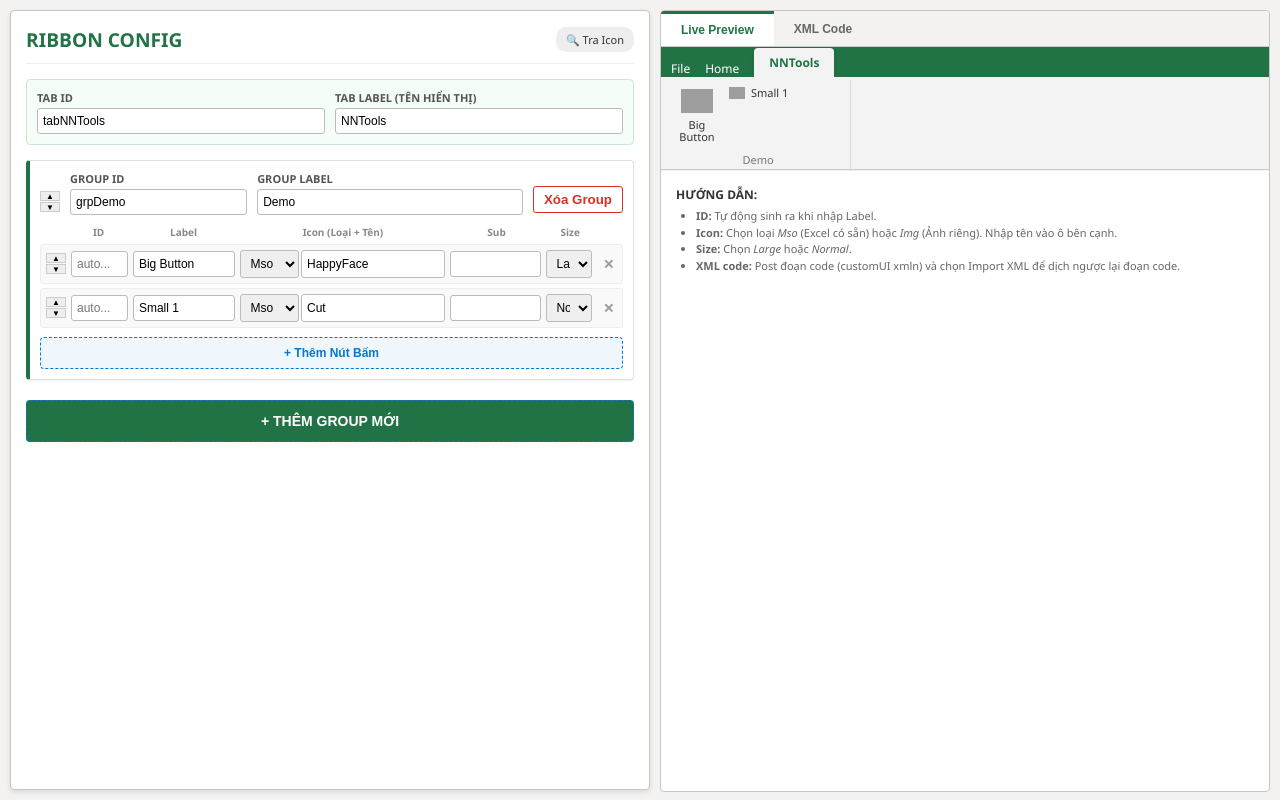
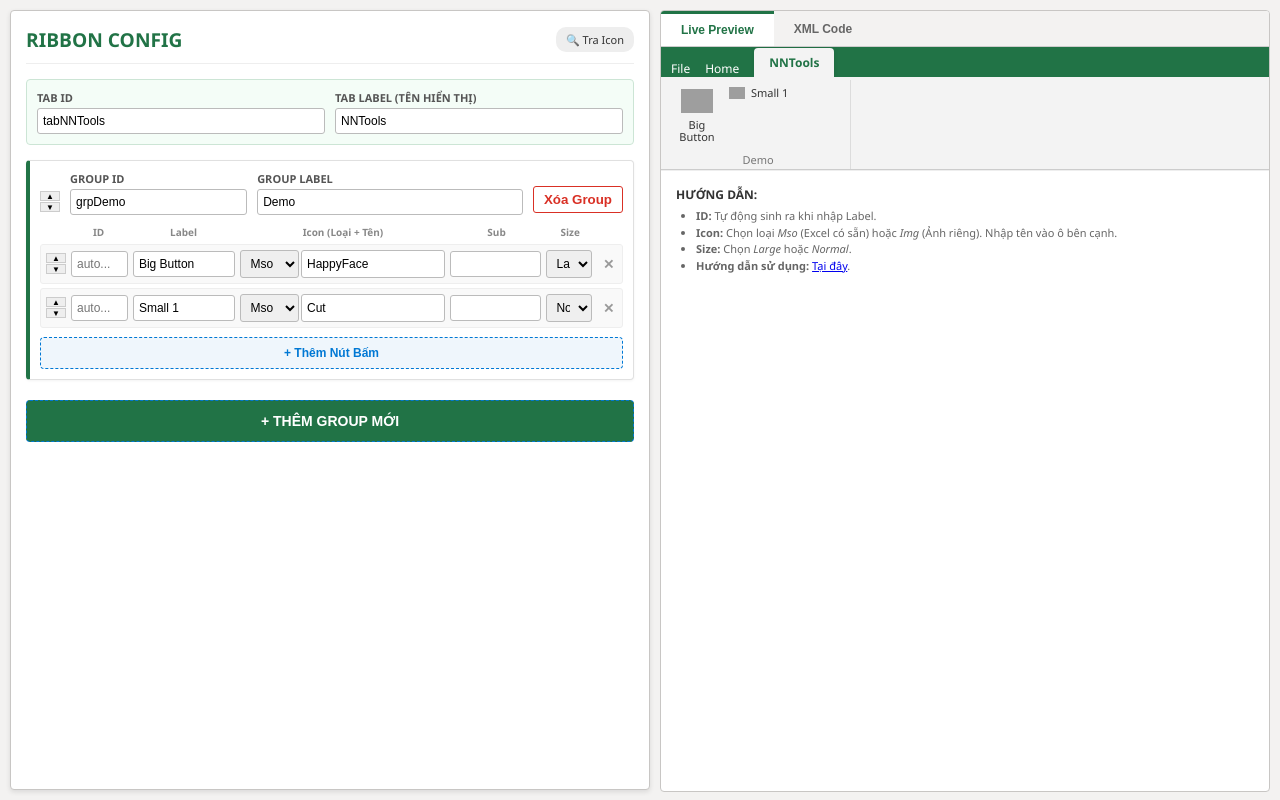
Before and after one commit to dn2dn2/Ribbon-XML-Builder, a plain HTML site: page index.html in a window 1280 px wide. Drawn offline with Linux system fonts and the light colour scheme; grey boxes are pictures that could not be loaded.

Commit message:
Update link

```diff
--- a/index.html
+++ b/index.html
@@ -97,7 +97,7 @@
                     <li><strong>ID:</strong> Tự động sinh ra khi nhập Label.</li>
                     <li><strong>Icon:</strong> Chọn loại <em>Mso</em> (Excel có sẵn) hoặc <em>Img</em> (Ảnh riêng). Nhập tên vào ô bên cạnh.</li>
                     <li><strong>Size:</strong> Chọn <em>Large</em> hoặc <em>Normal</em>.</li>
-					<li><strong>XML code:</strong> Post đoạn code (customUI xmln) và chọn Import XML để dịch ngược lại đoạn code.</li>
+					<li><strong>Hướng dẫn sử dụng:</strong> <a href="https://drive.google.com/file/d/1VRO8R5NIZKNpiFCbK4DUeprMXV1j04FO" target="_blank">Tại đây</a>.</li>
                 </ul>
             </div>
         </div>
```
